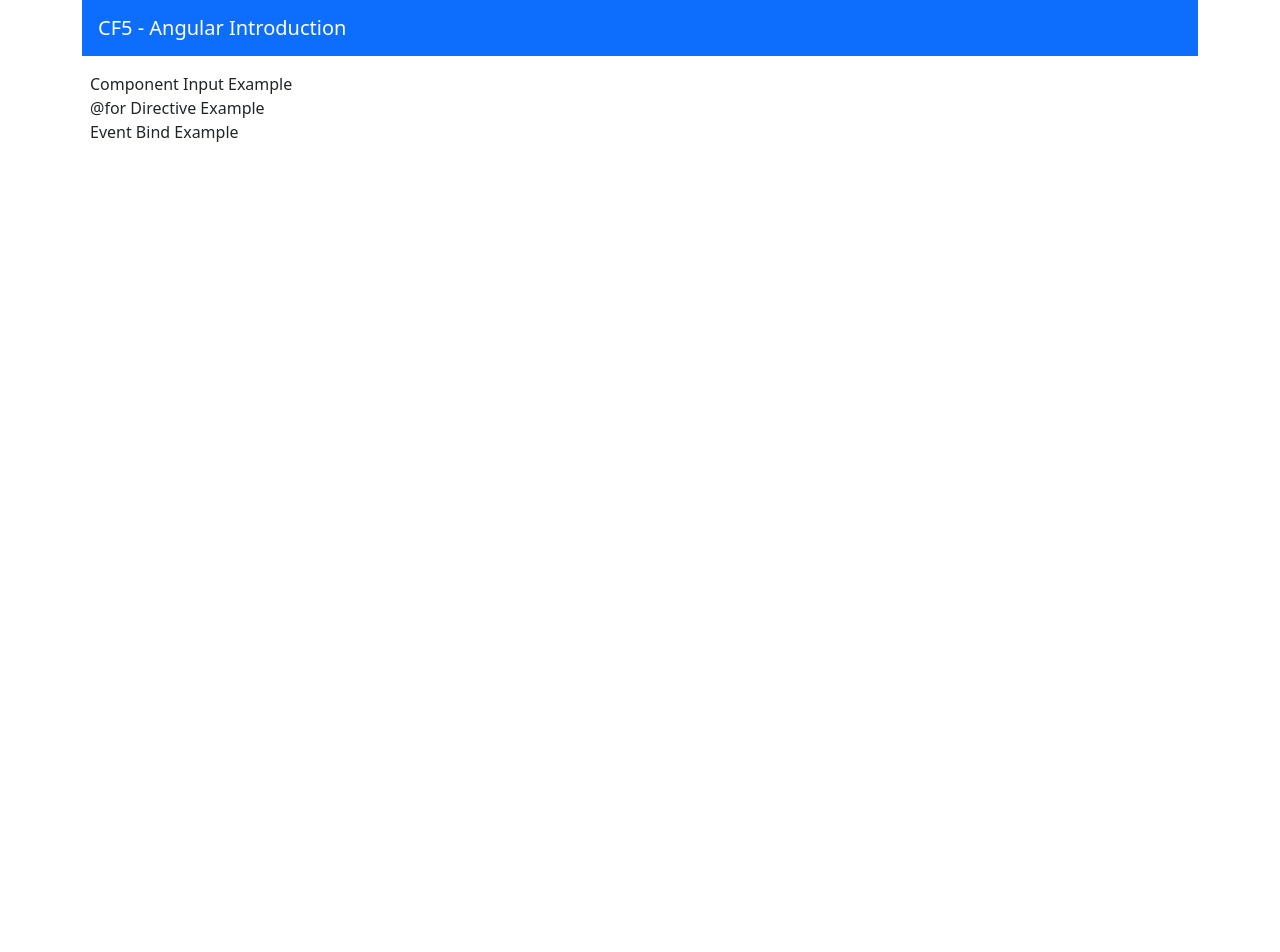
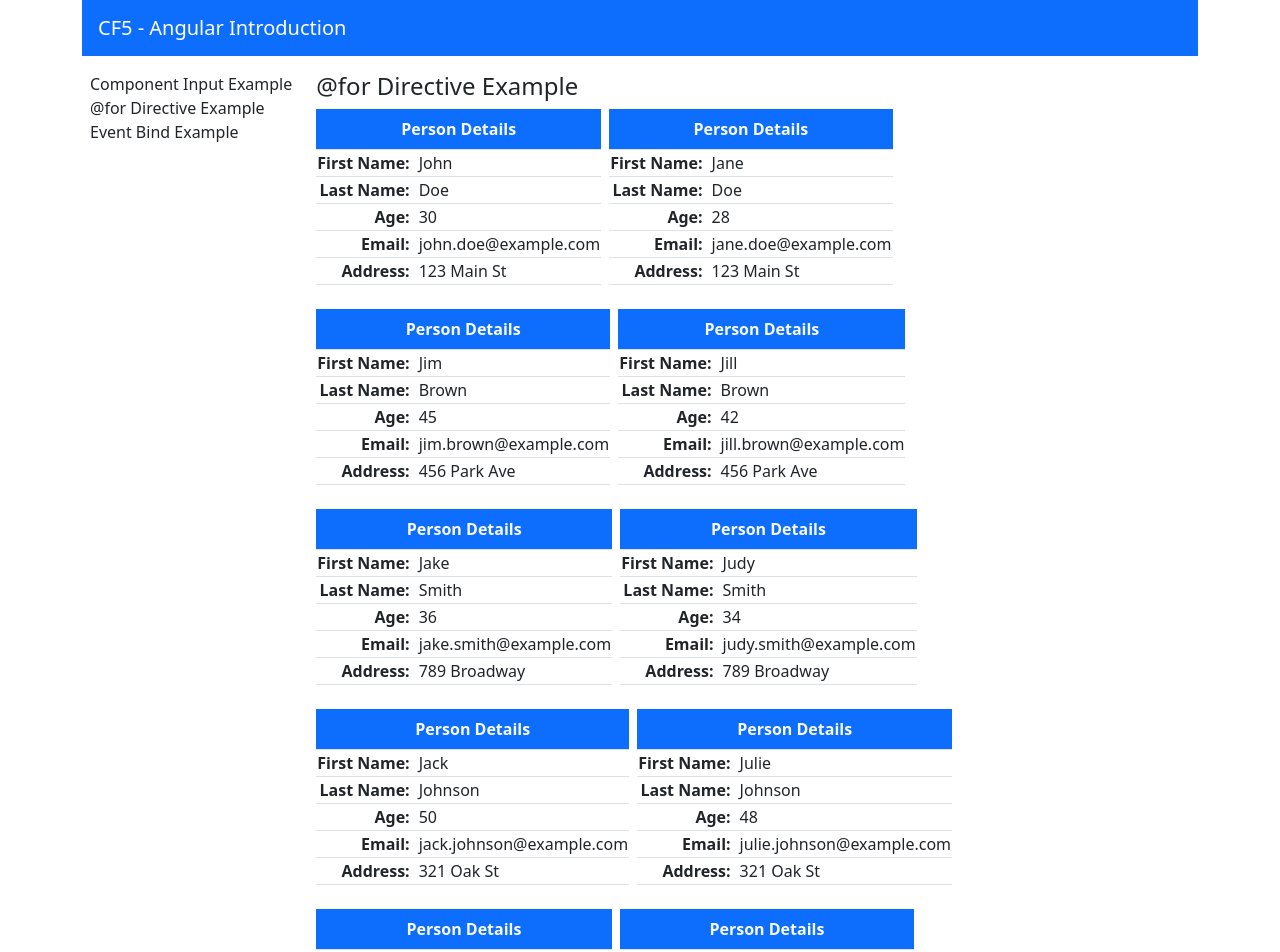
Before and after one commit to D1MK4L/Angular-Introduction, an Angular app: page /for-directive-example in a window 1280 px wide. Before the commit this address led to /. Shown: the top 952 px of the page. Before the commit the page ends 800 px from the top, so only its background shows below. Built offline with nearby package versions, Linux system fonts and the light colour scheme.

Commit message:
Routing finished

```diff
--- a/src/app/app.component.html
+++ b/src/app/app.component.html
@@ -7,8 +7,8 @@
 
   <div class="d-flex flex-row gap-2">
     <div class="d-flex flex-column text-nowrap bg-ligh p-2">
-      <span role="button">Component Input Example</span>
-      <span role="button">{{ '@for' }} Directive Example</span>
+      <span role="button" routerLink="component-input-example">Component Input Example</span>
+      <span role="button" routerLink="for-directive-example">{{ '@for' }} Directive Example</span>
       <span role="button" routerLink="event-bind-example">Event Bind Example</span>
     </div>
     <div class="flex-grow-1 p-2 text-nowrap">
@@ -26,7 +26,7 @@
 
   <app-event-bind-example></app-event-bind-example>
 
-  <h4>Component Input Example</h4>
+<h4>Component Input Example</h4>
 
 <div class = "d-flex gap-5 text-nowrap">
   <app-person-table [person]="person0"></app-person-table>
--- a/src/app/app.component.ts
+++ b/src/app/app.component.ts
@@ -18,95 +18,4 @@
   styleUrl: './app.component.css'
 })
 export class AppComponent {
-
-
-  person0 = {
-    givenName: 'D1MK4L',
-    surName: 'Gustaffer',
-    age: 0x2c,
-    email: 'Kaloudis_dimitrios@yahoo.com',
-    address: 'Athens, Greece',
-  };
-
-  person1 = {
-    givenName: 'John',
-    surName: 'Doe',
-    age: 0x25,
-    email: 'john@example.com',
-    address: 'NY, USA',
-  };
-
-  users: Person[] = [
-    {
-      givenName: 'John',
-      surName: 'Doe',
-      age: 30,
-      email: 'john.doe@example.com',
-      address: '123 Main St',
-    },
-    {
-      givenName: 'Jane',
-      surName: 'Doe',
-      age: 28,
-      email: 'jane.doe@example.com',
-      address: '123 Main St',
-    },
-    {
-      givenName: 'Jim',
-      surName: 'Brown',
-      age: 45,
-      email: 'jim.brown@example.com',
-      address: '456 Park Ave',
-    },
-    {
-      givenName: 'Jill',
-      surName: 'Brown',
-      age: 42,
-      email: 'jill.brown@example.com',
-      address: '456 Park Ave',
-    },
-    {
-      givenName: 'Jake',
-      surName: 'Smith',
-      age: 36,
-      email: 'jake.smith@example.com',
-      address: '789 Broadway',
-    },
-    {
-      givenName: 'Judy',
-      surName: 'Smith',
-      age: 34,
-      email: 'judy.smith@example.com',
-      address: '789 Broadway',
-    },
-    {
-      givenName: 'Jack',
-      surName: 'Johnson',
-      age: 50,
-      email: 'jack.johnson@example.com',
-      address: '321 Oak St',
-    },
-    {
-      givenName: 'Julie',
-      surName: 'Johnson',
-      age: 48,
-      email: 'julie.johnson@example.com',
-      address: '321 Oak St',
-    },
-    {
-      givenName: 'Jerry',
-      surName: 'Davis',
-      age: 55,
-      email: 'jerry.davis@example.com',
-      address: '654 Pine St',
-    },
-    {
-      givenName: 'June',
-      surName: 'Davis',
-      age: 53,
-      email: 'june.davis@example.com',
-      address: '654 Pine St',
-    },
-  ];
-
 }
--- /dev/null
+++ b/src/app/components/component-input-example/component-input-example.component.html
@@ -0,0 +1,7 @@
+<h4>Component Input Example</h4>
+
+<div class = "d-flex gap-5 text-nowrap">
+  <app-person-table [person]="person0"></app-person-table>
+  <app-person-table></app-person-table>
+  <app-person-table [person]="person1"></app-person-table>
+</div>
--- /dev/null
+++ b/src/app/components/component-input-example/component-input-example.component.ts
@@ -0,0 +1,28 @@
+import { Component } from '@angular/core';
+import { PersonTableComponent } from '../person-table/person-table.component';
+
+@Component({
+  selector: 'app-component-input-example',
+  standalone: true,
+  imports: [PersonTableComponent],
+  templateUrl: './component-input-example.component.html',
+  styleUrl: './component-input-example.component.css'
+})
+export class ComponentInputExampleComponent {
+    person0 = {
+      givenName: 'D1MK4L',
+      surName: 'Gustaffer',
+      age: 0x2c,
+      email: 'Kaloudis_dimitrios@yahoo.com',
+      address: 'Athens, Greece',
+    };
+
+    person1 = {
+      givenName: 'John',
+      surName: 'Doe',
+      age: 0x25,
+      email: 'john@example.com',
+      address: 'NY, USA',
+    };
+
+}
--- /dev/null
+++ b/src/app/components/for-directive-example/for-directive-example.component.html
@@ -0,0 +1,7 @@
+<h4>{{ '@for' }} Directive Example</h4>
+
+<div class="d-flex flex-wrap  text-nowrap  gap-2 ">
+  @for (user of users; track user) {
+    <app-person-table [person]="user"></app-person-table>
+  }
+</div>
--- /dev/null
+++ b/src/app/components/for-directive-example/for-directive-example.component.ts
@@ -0,0 +1,86 @@
+import { Component } from '@angular/core';
+import { Person } from 'src/app/shared/interfaces/person';
+import { PersonTableComponent } from '../person-table/person-table.component';
+
+@Component({
+  selector: 'app-for-directive-example',
+  standalone: true,
+  imports: [PersonTableComponent],
+  templateUrl: './for-directive-example.component.html',
+  styleUrl: './for-directive-example.component.css'
+})
+export class ForDirectiveExampleComponent {
+  users: Person[] = [
+    {
+      givenName: 'John',
+      surName: 'Doe',
+      age: 30,
+      email: 'john.doe@example.com',
+      address: '123 Main St',
+    },
+    {
+      givenName: 'Jane',
+      surName: 'Doe',
+      age: 28,
+      email: 'jane.doe@example.com',
+      address: '123 Main St',
+    },
+    {
+      givenName: 'Jim',
+      surName: 'Brown',
+      age: 45,
+      email: 'jim.brown@example.com',
+      address: '456 Park Ave',
+    },
+    {
+      givenName: 'Jill',
+      surName: 'Brown',
+      age: 42,
+      email: 'jill.brown@example.com',
+      address: '456 Park Ave',
+    },
+    {
+      givenName: 'Jake',
+      surName: 'Smith',
+      age: 36,
+      email: 'jake.smith@example.com',
+      address: '789 Broadway',
+    },
+    {
+      givenName: 'Judy',
+      surName: 'Smith',
+      age: 34,
+      email: 'judy.smith@example.com',
+      address: '789 Broadway',
+    },
+    {
+      givenName: 'Jack',
+      surName: 'Johnson',
+      age: 50,
+      email: 'jack.johnson@example.com',
+      address: '321 Oak St',
+    },
+    {
+      givenName: 'Julie',
+      surName: 'Johnson',
+      age: 48,
+      email: 'julie.johnson@example.com',
+      address: '321 Oak St',
+    },
+    {
+      givenName: 'Jerry',
+      surName: 'Davis',
+      age: 55,
+      email: 'jerry.davis@example.com',
+      address: '654 Pine St',
+    },
+    {
+      givenName: 'June',
+      surName: 'Davis',
+      age: 53,
+      email: 'june.davis@example.com',
+      address: '654 Pine St',
+    },
+  ];
+
+}
```
Also changed, not shown: src/app/app.routes.ts (+5 -2 lines), src/app/components/component-input-example/component-input-example.component.css (added), src/app/components/for-directive-example/for-directive-example.component.css (added), 1 other file (tests, documents, lock files or other folders).
